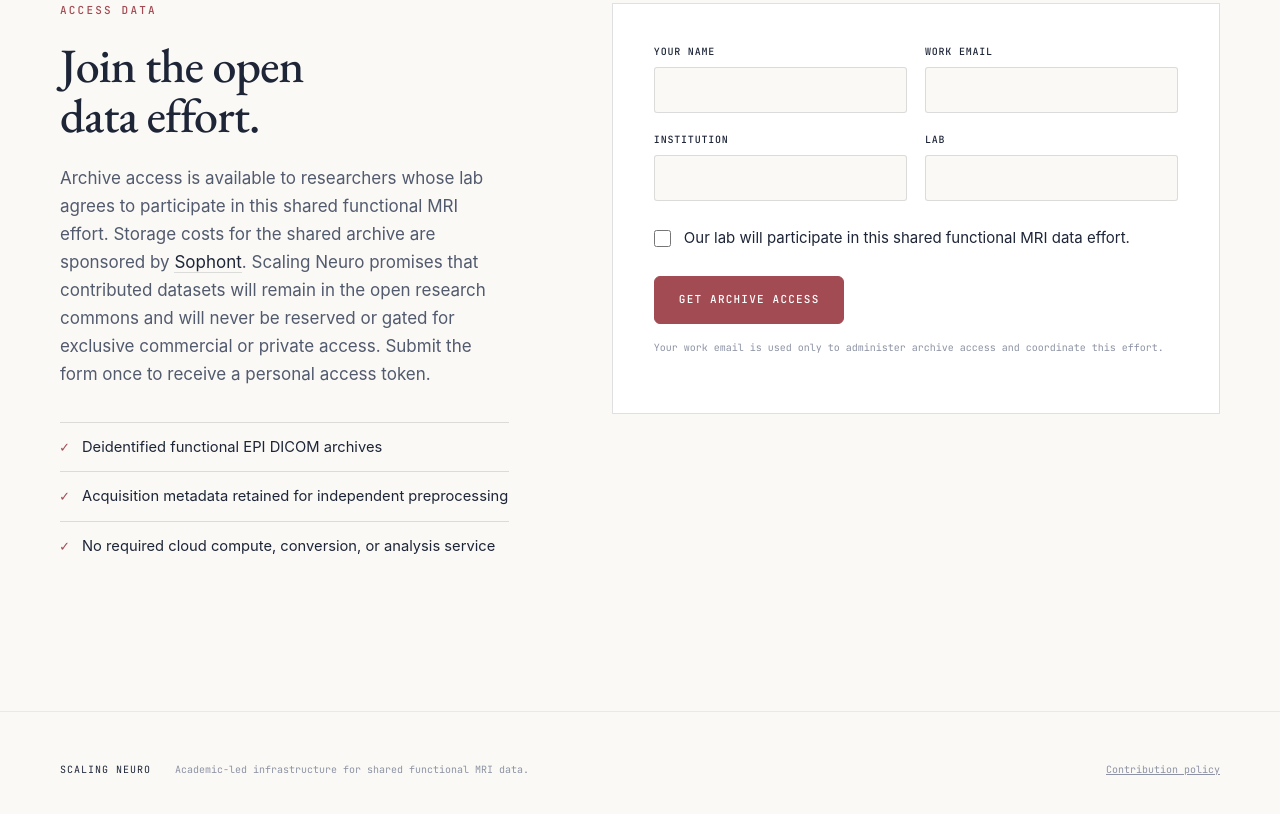
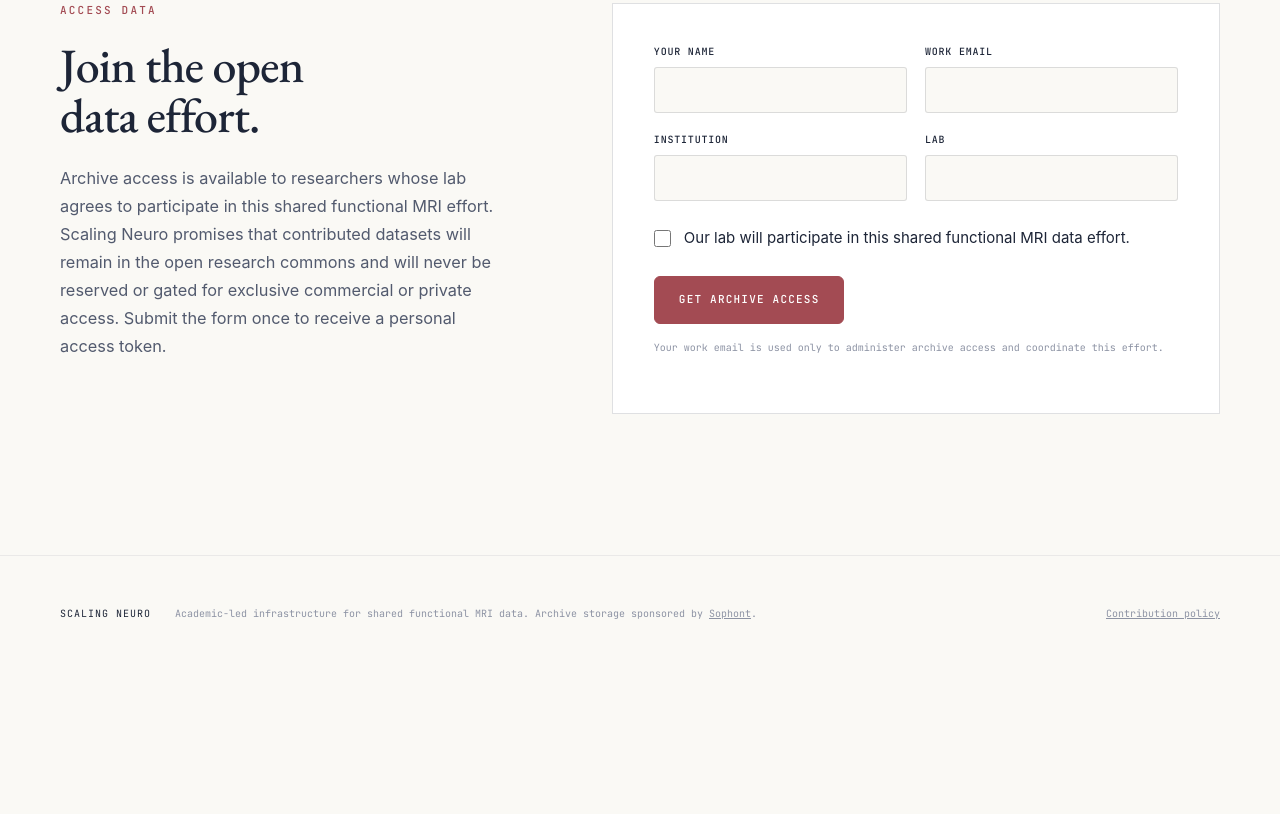
Before and after one commit to SophontAI/scalingneuro, a plain HTML site: page index.html in a window 1280 px wide. Shown: the part 3877-4691 px from the top of the page. After the commit the page ends 4549 px from the top, so only its background shows below. Drawn offline with nearby package versions, Linux system fonts and the light colour scheme.

Commit message:
Streamline the archive access section

```diff
--- a/index.html
+++ b/index.html
@@ -282,18 +282,11 @@ Report: ~/.local/share/neuro-sync/reports/...</code></pre>
           <h2>Join the open data effort.</h2>
           <p class="access-copy">
             Archive access is available to researchers whose lab agrees to participate
-            in this shared functional MRI effort. Storage costs for the shared archive
-            are sponsored by <a href="https://sophont.med" target="_blank" rel="noopener">Sophont</a>.
-            Scaling Neuro promises that contributed datasets will remain in the open
-            research commons and will never be reserved or gated for exclusive
-            commercial or private access.
+            in this shared functional MRI effort. Scaling Neuro promises that
+            contributed datasets will remain in the open research commons and will
+            never be reserved or gated for exclusive commercial or private access.
             Submit the form once to receive a personal access token.
           </p>
-          <ul class="plain-list">
-            <li>Deidentified functional EPI DICOM archives</li>
-            <li>Acquisition metadata retained for independent preprocessing</li>
-            <li>No required cloud compute, conversion, or analysis service</li>
-          </ul>
         </div>
 
         <form class="access-form" id="accessForm">
@@ -351,7 +344,7 @@ shasum -a 256 series.dicom.tar.zst</code></pre>
   <footer class="footer">
     <div class="wrap footer-inner">
       <p>Scaling Neuro</p>
-      <p>Academic-led infrastructure for shared functional MRI data.</p>
+      <p>Academic-led infrastructure for shared functional MRI data. Archive storage sponsored by <a href="https://sophont.med" target="_blank" rel="noopener">Sophont</a>.</p>
       <a href="/docs/contribution-policy">Contribution policy</a>
     </div>
   </footer>
--- a/styles.css
+++ b/styles.css
@@ -499,18 +499,6 @@ button, input { font: inherit; }
   gap: clamp(56px, 8vw, 110px);
   align-items: start;
 }
-.access-copy a { border-bottom: 1px solid var(--line); color: var(--ink); text-decoration: none; }
-.access-copy a:hover { border-color: var(--accent); color: var(--accent); }
-.plain-list { margin: 34px 0 0; padding: 0; list-style: none; }
-.plain-list li { padding: 12px 0 12px 22px; border-top: 1px solid var(--line); color: var(--ink); font-size: .92rem; }
-.plain-list li::before {
-  content: "✓";
-  display: inline-block;
-  width: 22px;
-  margin-left: -22px;
-  color: var(--accent);
-  font-family: var(--mono);
-}
 .access-form, .access-result {
   padding: clamp(25px, 4vw, 41px);
   border: 1px solid var(--line);
```
